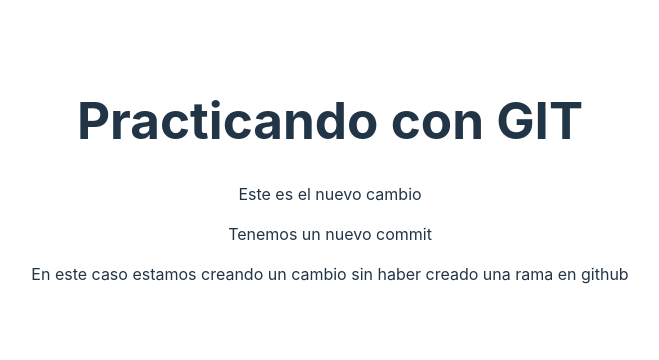
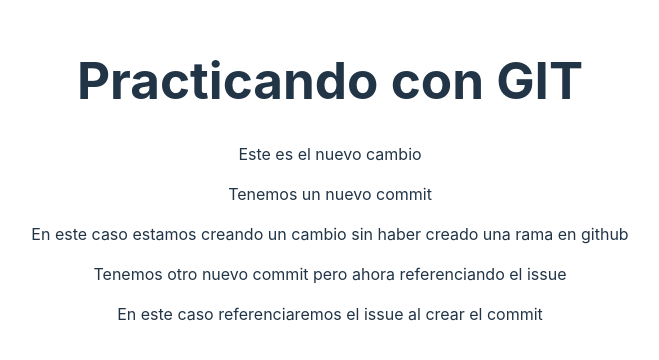
Before and after one commit to dev-crafters/practice-git, a React (Vite) app: page / in a window 1280 px wide. Shown: the part 220-580 px from the top of the page, without its empty margins (310-969 px from the left). Built offline with nearby package versions, Linux system fonts and the light colour scheme.

Commit message:
feat: Agregar un div con contenido referenciando issue
En este caso estamos referenciando un issue para lo cual colocamos su ID

resolves: #2

```diff
--- a/src/App.jsx
+++ b/src/App.jsx
@@ -12,6 +12,11 @@
           github
         </p>
       </div>
+
+      <div>
+        <p>Tenemos otro nuevo commit pero ahora referenciando el issue</p>
+        <p>En este caso referenciaremos el issue al crear el commit</p>
+      </div>
     </>
   );
 }
```
